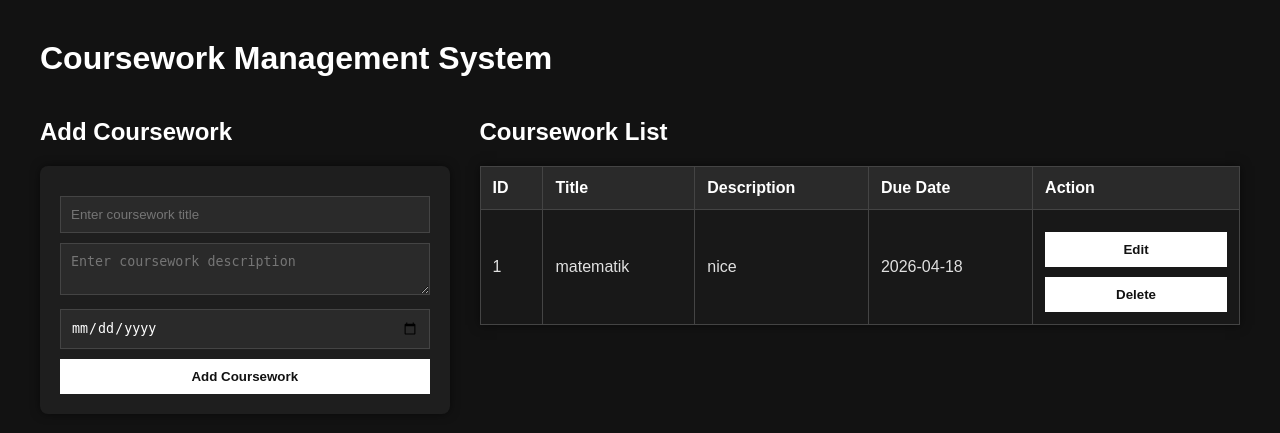
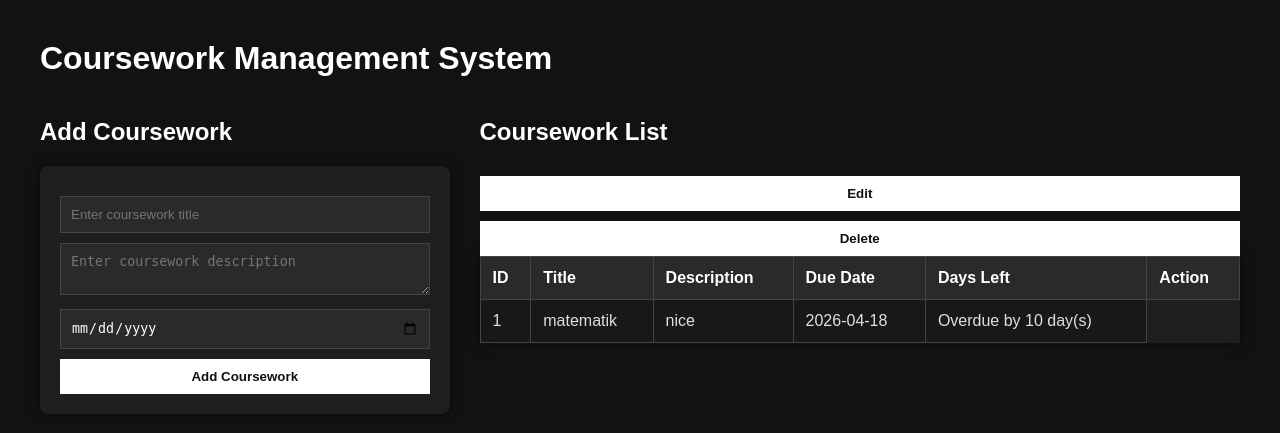
Before and after one commit to AdamWahid26/Flowly, a Flask app: page / in a window 1280 px wide. Shown: the top 433 px of the page. Run offline with Flask 3, Linux system fonts and the light colour scheme; data comes from the database, SQL or seed files in the repository.

Commit message:
new feature

```diff
--- a/coursework-system/app.py
+++ b/coursework-system/app.py
@@ -1,19 +1,14 @@
-#PART 1 -IMPORTING TOOLS
-# importing tools from flask,
-# render_templates allows to SHOW HTML PAGE,
-# request is for input from user
-# REDIRECT is to go to another page
-#Bring in database tool (SQLite)
+# PART 1 - IMPORTING TOOLS
 from flask import Flask, render_template, request, redirect
 import sqlite3
+from datetime import datetime, date
+
 app = Flask(__name__)
-#PART 2 - DATABASE FUNCTIONS
-#create database structure
-#connect to database
-#create table if it doesn't exist
-def init_db():#initialise database
-    conn = sqlite3.connect('database.db')#connect to database
-    cursor = conn.cursor()#Prepare tool to send SQL commands
+
+# PART 2 - DATABASE FUNCTIONS
+def init_db():  # initialise database
+    conn = sqlite3.connect('database.db')  # connect to database
+    cursor = conn.cursor()  # prepare tool to send SQL commands
     cursor.execute('''
         CREATE TABLE IF NOT EXISTS coursework (
             id INTEGER PRIMARY KEY AUTOINCREMENT,
@@ -24,9 +19,23 @@ def init_db():#initialise database
     ''')
     conn.commit()
     conn.close()
-#PART 3 - DISPLAY SYSTEM
-#Fetch all coursework from database and display on homepage
-#also sort by due date (ASC = earliest first)
+
+
+# helper function to calculate days left
+def calculate_days_left(due_date_str):
+    due_date_obj = datetime.strptime(due_date_str, "%Y-%m-%d").date()
+    today = date.today()
+    difference = (due_date_obj - today).days
+
+    if difference > 0:
+        return f"{difference} day(s) left"
+    elif difference == 0:
+        return "Due today"
+    else:
+        return f"Overdue by {abs(difference)} day(s)"
+
+
+# PART 3 - DISPLAY SYSTEM
 @app.route('/')
 def home():
     conn = sqlite3.connect('database.db')
@@ -35,8 +44,16 @@ def home():
     coursework_list = cursor.fetchall()
     conn.close()
 
-    return render_template('index.html', coursework_list=coursework_list)
-#PART 4 - ADDING, DELETING AND EDITING COURSEWORK
+    # create new list with extra days_left value
+    coursework_with_days = []
+    for item in coursework_list:
+        days_left = calculate_days_left(item[3])
+        coursework_with_days.append((item[0], item[1], item[2], item[3], days_left))
+
+    return render_template('index.html', coursework_list=coursework_with_days)
+
+
+# PART 4 - ADDING, DELETING AND EDITING COURSEWORK
 @app.route('/add', methods=['POST'])
 def add_coursework():
     title = request.form['title']
@@ -53,17 +70,18 @@ def add_coursework():
     conn.close()
 
     return redirect('/')
+
+
 @app.route('/delete/<int:id>')
 def delete_coursework(id):
     conn = sqlite3.connect('database.db')
     cursor = conn.cursor()
-
     cursor.execute("DELETE FROM coursework WHERE id = ?", (id,))
-
     conn.commit()
     conn.close()
 
     return redirect('/')
+
 
 @app.route('/edit/<int:id>')
 def edit_coursework(id):
@@ -74,6 +92,7 @@ def edit_coursework(id):
     conn.close()
 
     return render_template('edit.html', coursework=coursework)
+
 
 @app.route('/update/<int:id>', methods=['POST'])
 def update_coursework(id):
@@ -92,6 +111,8 @@ def update_coursework(id):
     conn.close()
 
     return redirect('/')
+
+
 if __name__ == '__main__':
     init_db()
     app.run(debug=True)
--- a/coursework-system/templates/index.html
+++ b/coursework-system/templates/index.html
@@ -35,6 +35,7 @@
                         <th>Title</th>
                         <th>Description</th>
                         <th>Due Date</th>
+                        <th>Days Left</th>
                         <th>Action</th>
                     </tr>
 
@@ -44,7 +45,7 @@
                         <td>{{ item[1] }}</td>
                         <td>{{ item[2] }}</td>
                         <td>{{ item[3] }}</td>
-                        <td>
+                        <td>{{ item[4] }}</td>
     <a href="/edit/{{ item[0] }}">
         <button type="button">Edit</button>
     </a>
```
